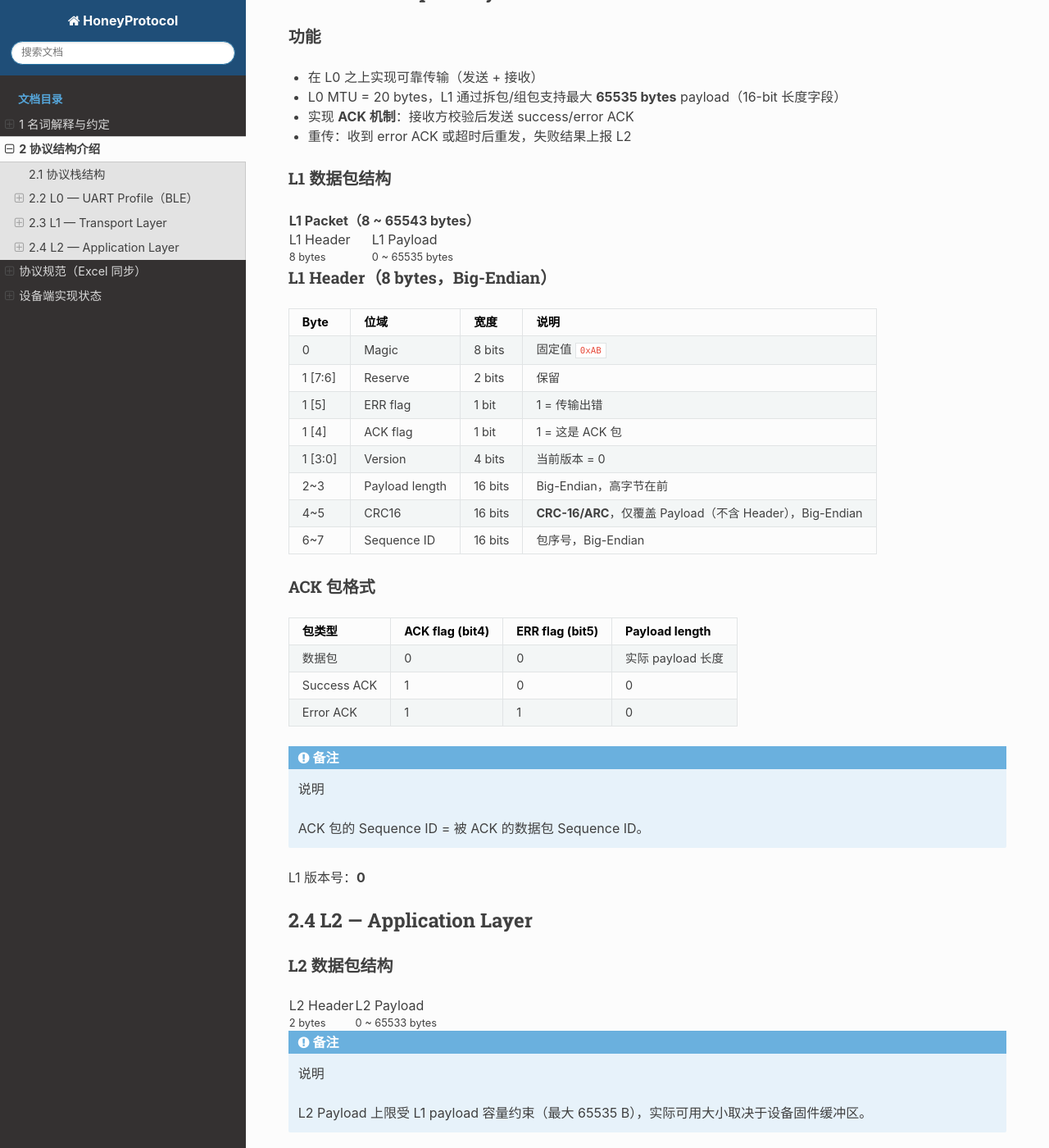
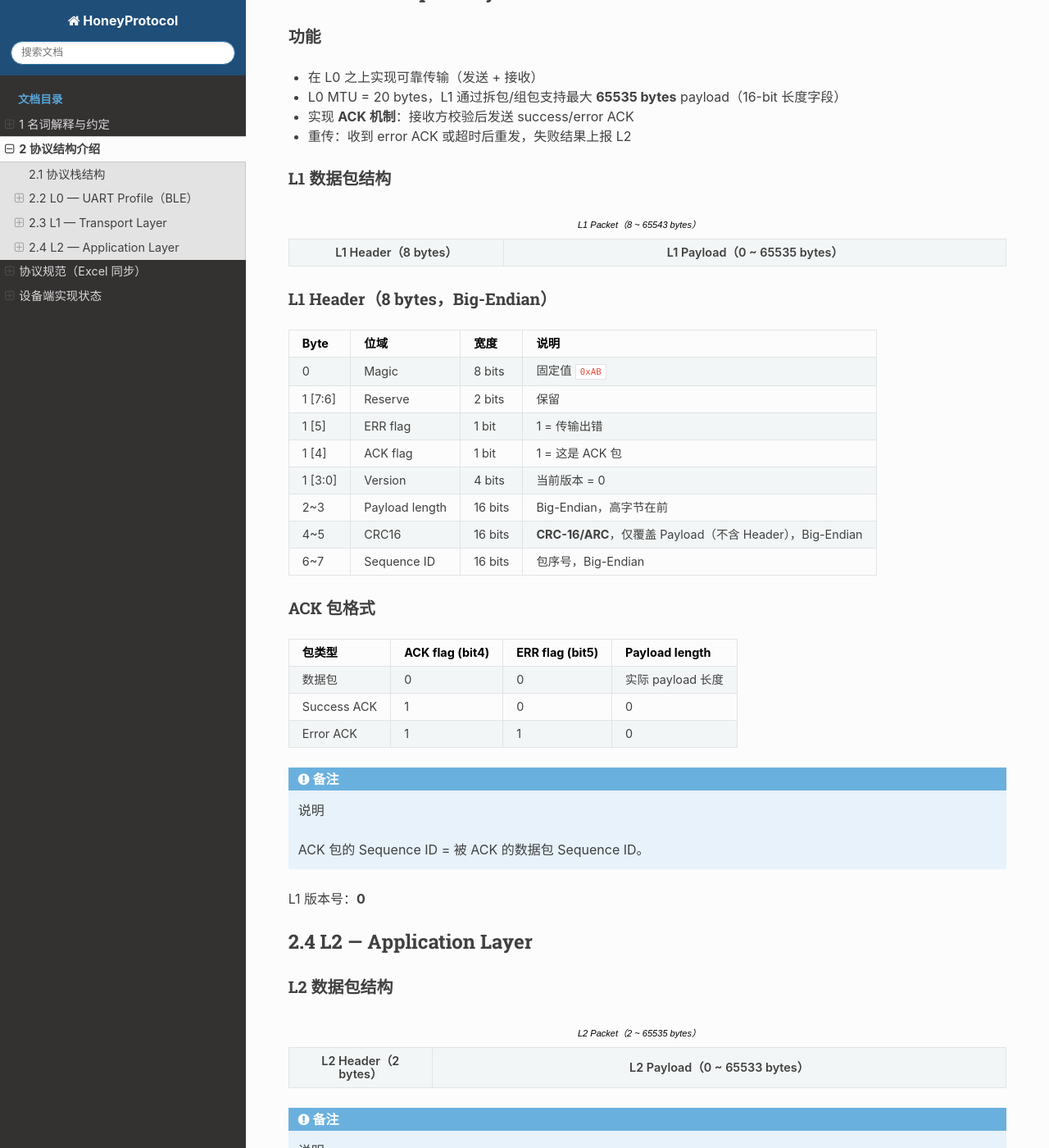
Before and after one commit to realmcu/HoneyProtocol, a Sphinx documentation site: the page built from docs/architecture.rst, in a window 1280 px wide and 1400 px high, scrolled down 969 px. Shown: the whole window at 82% size. Built offline with Sphinx 7.4.7 and the Read the Docs theme 3.1.0, drawn with Linux system fonts in a browser that asks for light colours; some of the changed text lies outside the part shown.

Commit message:
docs: replace HTML tables with native reStructuredText

```diff
--- a/docs/_static/custom.css
+++ b/docs/_static/custom.css
@@ -28,3 +28,20 @@ body {
 .rst-content .admonition-title {
   font-weight: 600;
 }
+
+.rst-content table.packet-table {
+  width: 100%;
+  table-layout: fixed;
+  text-align: center;
+}
+
+.rst-content table.packet-table th,
+.rst-content table.packet-table td {
+  text-align: center;
+  vertical-align: middle;
+}
+
+.rst-content table.packet-table tbody td {
+  background: #f6f8fa;
+  font-weight: 600;
+}
--- a/docs/architecture.rst
+++ b/docs/architecture.rst
@@ -51,12 +51,12 @@ GATT 服务 UUID
 L1 数据包结构
 ~~~~~~~~~~~~~
 
-.. raw:: html
+.. list-table:: L1 Packet（8 ~ 65543 bytes）
+   :widths: 30 70
+   :class: packet-table
 
-   <table class="packet">
-     <tr><th colspan="2">L1 Packet（8 ~ 65543 bytes）</th></tr>
-     <tr><td>L1 Header<br><small>8 bytes</small></td><td>L1 Payload<br><small>0 ~ 65535 bytes</small></td></tr>
-   </table>
+   * - L1 Header（8 bytes）
+     - L1 Payload（0 ~ 65535 bytes）
 
 L1 Header（8 bytes，Big-Endian）
 ~~~~~~~~~~~~~~~~~~~~~~~~~~~~~~~~
@@ -104,11 +104,12 @@ L1 版本号：\ **0**
 L2 数据包结构
 ~~~~~~~~~~~~~
 
-.. raw:: html
+.. list-table:: L2 Packet（2 ~ 65535 bytes）
+   :widths: 20 80
+   :class: packet-table
 
-   <table class="packet">
-     <tr><td>L2 Header<br><small>2 bytes</small></td><td>L2 Payload<br><small>0 ~ 65533 bytes</small></td></tr>
-   </table>
+   * - L2 Header（2 bytes）
+     - L2 Payload（0 ~ 65533 bytes）
 
 .. note:: 说明
 
@@ -128,16 +129,25 @@ Reserve    4 bits 保留
 L2 Payload 结构
 ~~~~~~~~~~~~~~~
 
-.. raw:: html
+.. list-table:: L2 Payload 结构
+   :header-rows: 1
+   :widths: 14 14 14 14 14 14 16
+   :class: packet-table
 
-   <table class="packet">
-     <tr><th colspan="3">Key-Value 1</th><th colspan="3">Key-Value 2</th><th>…</th></tr>
-     <tr>
-       <td>Key<br><small>1 byte</small></td><td>Key Header<br><small>2 bytes</small></td><td>Key Value<br><small>N bytes</small></td>
-       <td>Key<br><small>1 byte</small></td><td>Key Header<br><small>2 bytes</small></td><td>Key Value<br><small>N bytes</small></td>
-       <td>…</td>
-     </tr>
-   </table>
+   * - Key-Value 1
+     - Key-Value 1
+     - Key-Value 1
+     - Key-Value 2
+     - Key-Value 2
+     - Key-Value 2
+     - …
+   * - Key（1 byte）
+     - Key Header（2 bytes）
+     - Key Value（N bytes）
+     - Key（1 byte）
+     - Key Header（2 bytes）
+     - Key Value（N bytes）
+     - …
 
 Key Header（16 bits）
 ~~~~~~~~~~~~~~~~~~~~~
```
